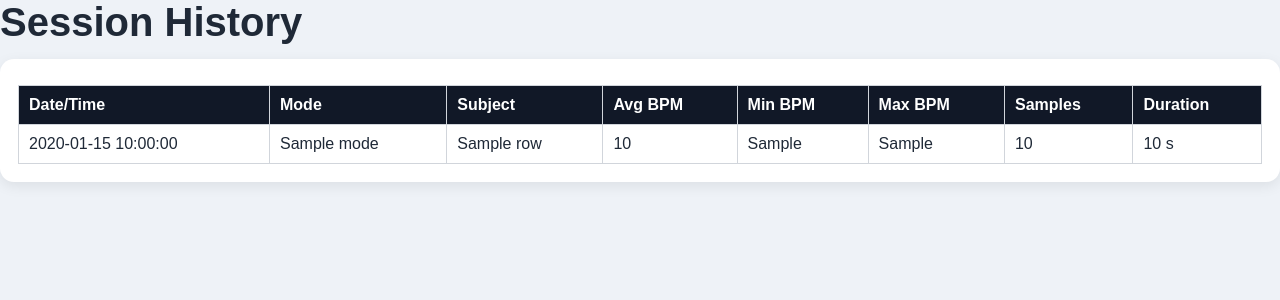
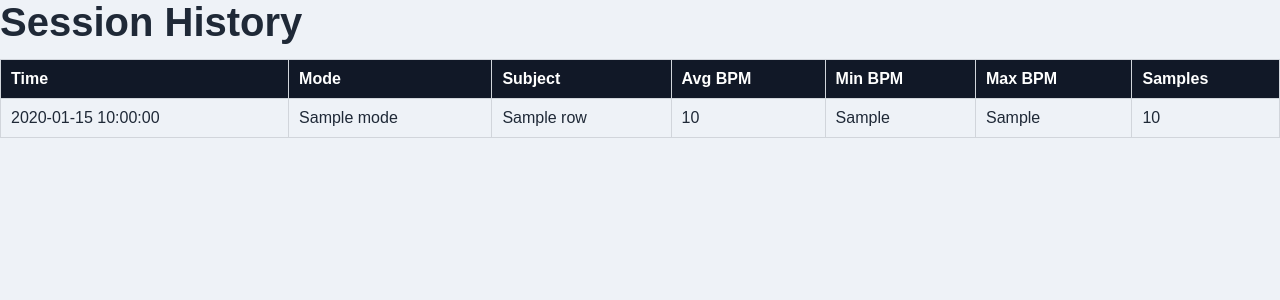
Before and after one commit to Hyihuiowwwii/rppg-full, a Flask app: template templates/history.html in a window 1280 px wide. Shown: the part 44-344 px from the top of the page. Run offline with Flask 3, Linux system fonts and the light colour scheme; the template is opened without the code that fills it: most values are stand-ins (such as "Sample title", 1, 10 or a date in 2020).

Commit message:
Update history.html

```diff
--- a/templates/history.html
+++ b/templates/history.html
@@ -1,40 +1,33 @@
 {% extends "base.html" %}
-{% block title %}History{% endblock %}
 {% block content %}
-<h1>Session History</h1>
+<h1 class="page-title">Session History</h1>
 
-<div class="card">
-    {% if rows %}
+<div class="panel">
     <table>
         <thead>
             <tr>
-                <th>Date/Time</th>
+                <th>Time</th>
                 <th>Mode</th>
                 <th>Subject</th>
                 <th>Avg BPM</th>
                 <th>Min BPM</th>
                 <th>Max BPM</th>
                 <th>Samples</th>
-                <th>Duration</th>
             </tr>
         </thead>
         <tbody>
-            {% for row in rows %}
+            {% for row in logs %}
             <tr>
-                <td>{{ row.datetime }}</td>
+                <td>{{ row.created_at }}</td>
                 <td>{{ row.mode }}</td>
                 <td>{{ row.subject }}</td>
                 <td>{{ row.avg_bpm }}</td>
                 <td>{{ row.min_bpm }}</td>
                 <td>{{ row.max_bpm }}</td>
                 <td>{{ row.samples }}</td>
-                <td>{{ row.duration_sec }} s</td>
             </tr>
             {% endfor %}
         </tbody>
     </table>
-    {% else %}
-    <p>No session history available yet.</p>
-    {% endif %}
 </div>
 {% endblock %}
```
